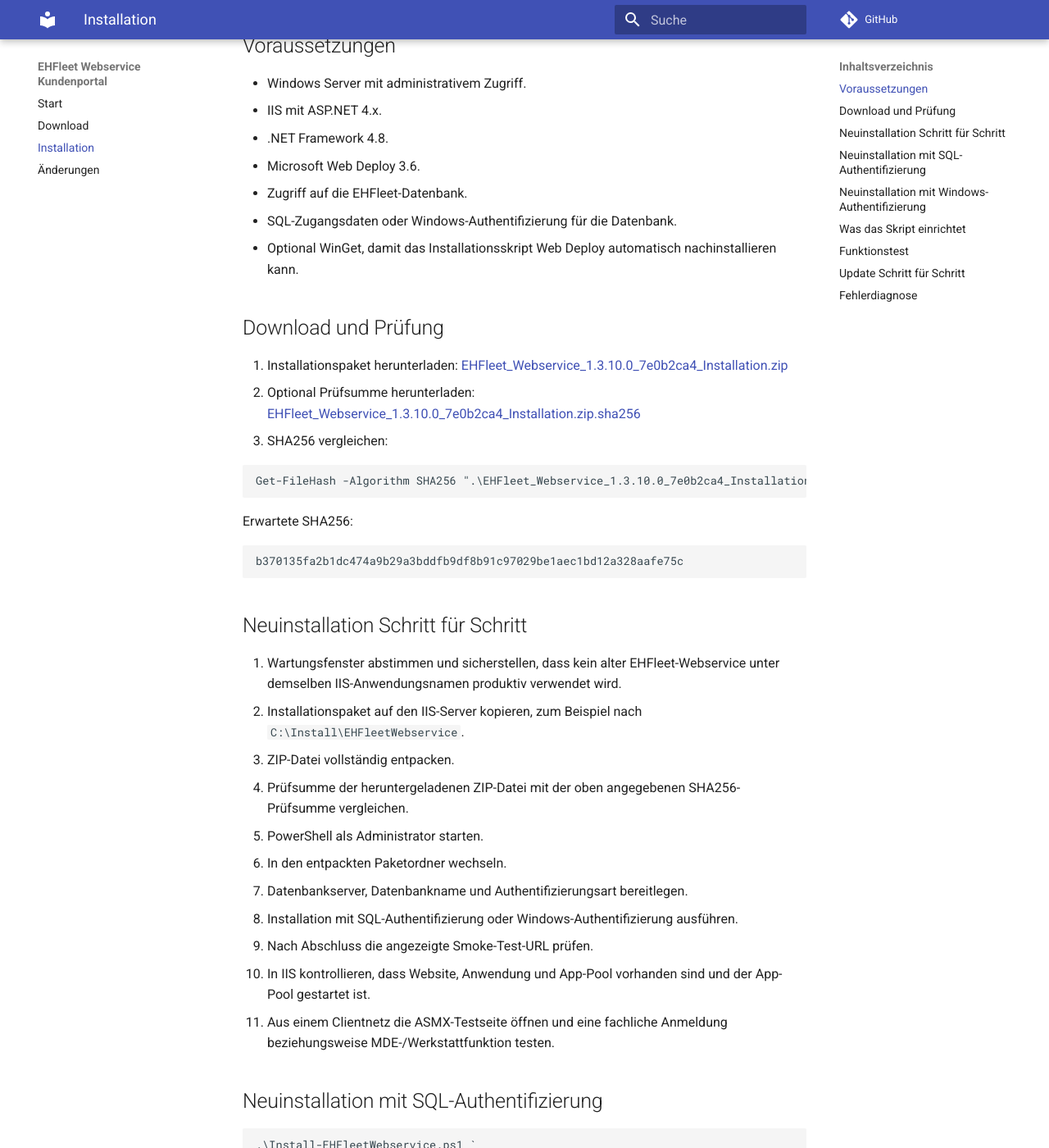
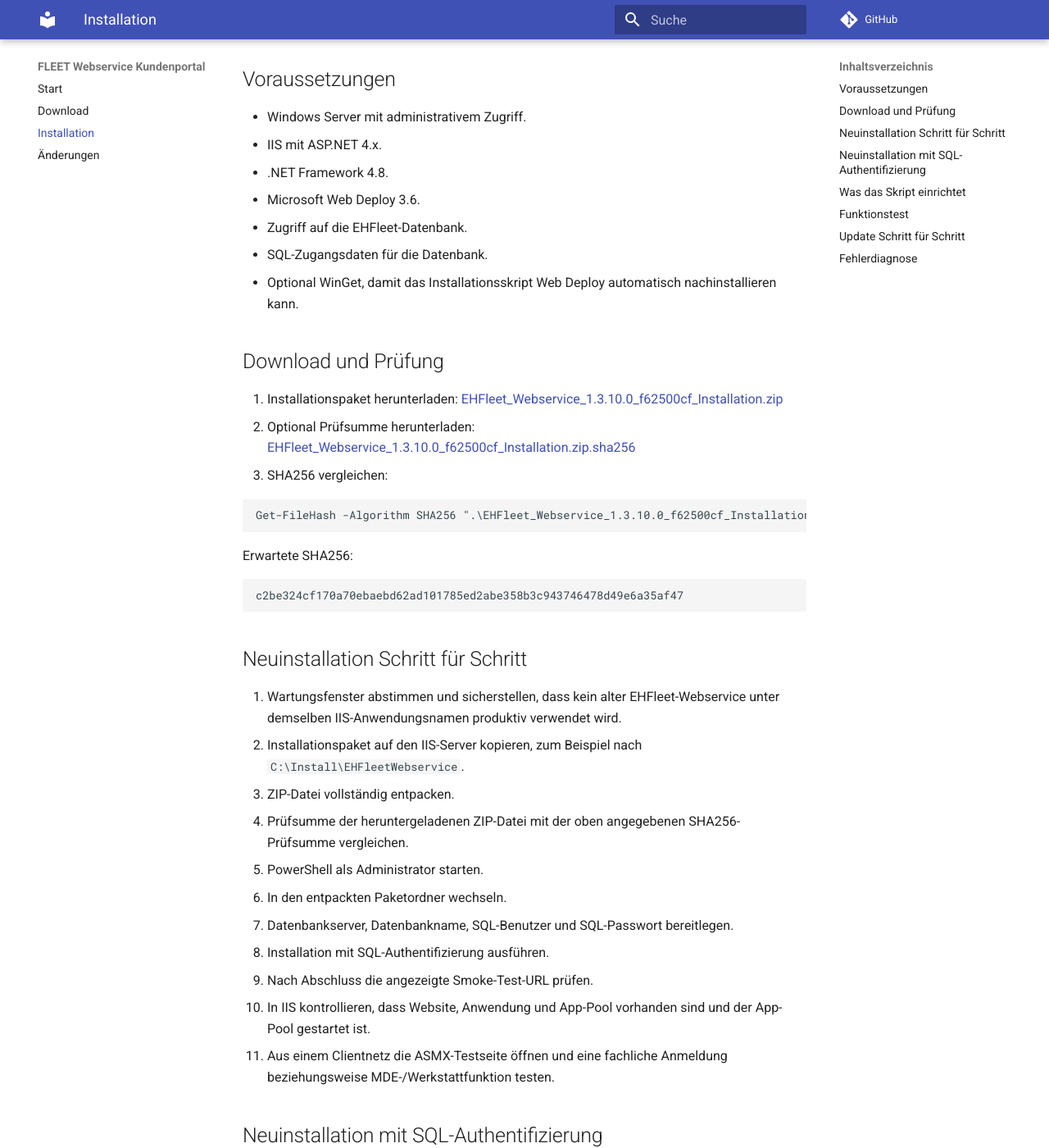
Before and after one commit to harzmann/ehfleet_webservice_docs, an MkDocs documentation site: the page built from docs/installation.md, in a window 1280 px wide and 1400 px high, scrolled down 233 px. Shown: the whole window at 82% size. Built offline with MkDocs 1.6.1 and Material for MkDocs 9.7.7, drawn with Linux system fonts in a browser that asks for light colours; comment, search, counter and statistics services are not loaded; some of the changed text lies outside the part shown.

Commit message:
Aktualisiere EHFleet Webservice Dokumentation

````diff
--- a/docs/installation.md
+++ b/docs/installation.md
@@ -1,6 +1,8 @@
 # Installation des EHFleet Webservice
 
 Diese Anleitung richtet sich an Administratoren, die den Webservice auf einem Windows-IIS-Server installieren oder aktualisieren.
+
+Der Installer unterstützt ausschließlich SQL-Authentifizierung für die Datenbankverbindung.
 
 ## Voraussetzungen
 
@@ -9,23 +11,23 @@ Diese Anleitung richtet sich an Administratoren, die den Webservice auf einem Wi
 - .NET Framework 4.8.
 - Microsoft Web Deploy 3.6.
 - Zugriff auf die EHFleet-Datenbank.
-- SQL-Zugangsdaten oder Windows-Authentifizierung für die Datenbank.
+- SQL-Zugangsdaten für die Datenbank.
 - Optional WinGet, damit das Installationsskript Web Deploy automatisch nachinstallieren kann.
 
 ## Download und Prüfung
 
-1. Installationspaket herunterladen: [EHFleet_Webservice_1.3.10.0_7e0b2ca4_Installation.zip](assets/downloads/EHFleet_Webservice_1.3.10.0_7e0b2ca4_Installation.zip)
-2. Optional Prüfsumme herunterladen: [EHFleet_Webservice_1.3.10.0_7e0b2ca4_Installation.zip.sha256](assets/downloads/EHFleet_Webservice_1.3.10.0_7e0b2ca4_Installation.zip.sha256)
+1. Installationspaket herunterladen: [EHFleet_Webservice_1.3.10.0_f62500cf_Installation.zip](assets/downloads/EHFleet_Webservice_1.3.10.0_f62500cf_Installation.zip)
+2. Optional Prüfsumme herunterladen: [EHFleet_Webservice_1.3.10.0_f62500cf_Installation.zip.sha256](assets/downloads/EHFleet_Webservice_1.3.10.0_f62500cf_Installation.zip.sha256)
 3. SHA256 vergleichen:
 
 ```powershell
-Get-FileHash -Algorithm SHA256 ".\EHFleet_Webservice_1.3.10.0_7e0b2ca4_Installation.zip"
+Get-FileHash -Algorithm SHA256 ".\EHFleet_Webservice_1.3.10.0_f62500cf_Installation.zip"
 ```
 
 Erwartete SHA256:
 
 ```text
-b370135fa2b1dc474a9b29a3bddfb9df8b91c97029be1aec1bd12a328aafe75c
+c2be324cf170a70ebaebd62ad101785ed2abe358b3c943746478d49e6a35af47
 ```
 
 ## Neuinstallation Schritt für Schritt
@@ -36,8 +38,8 @@ b370135fa2b1dc474a9b29a3bddfb9df8b91c97029be1aec1bd12a328aafe75c
 4. Prüfsumme der heruntergeladenen ZIP-Datei mit der oben angegebenen SHA256-Prüfsumme vergleichen.
 5. PowerShell als Administrator starten.
 6. In den entpackten Paketordner wechseln.
-7. Datenbankserver, Datenbankname und Authentifizierungsart bereitlegen.
-8. Installation mit SQL-Authentifizierung oder Windows-Authentifizierung ausführen.
+7. Datenbankserver, Datenbankname, SQL-Benutzer und SQL-Passwort bereitlegen.
+8. Installation mit SQL-Authentifizierung ausführen.
 9. Nach Abschluss die angezeigte Smoke-Test-URL prüfen.
 10. In IIS kontrollieren, dass Website, Anwendung und App-Pool vorhanden sind und der App-Pool gestartet ist.
 11. Aus einem Clientnetz die ASMX-Testseite öffnen und eine fachliche Anmeldung beziehungsweise MDE-/Werkstattfunktion testen.
@@ -56,16 +58,6 @@ b370135fa2b1dc474a9b29a3bddfb9df8b91c97029be1aec1bd12a328aafe75c
   -Database "EHFleet" `
   -SqlUser "ehfleet" `
   -SqlPassword "<passwort>"
-```
-
-## Neuinstallation mit Windows-Authentifizierung
-
-```powershell
-.\Install-EHFleetWebservice.ps1 `
-  -PackagePath ".\ehfleet_webservice.zip" `
-  -SqlServer ".\SQL2019" `
-  -Database "EHFleet" `
-  -UseWindowsAuth
 ```
 
 ## Was das Skript einrichtet
@@ -120,21 +112,6 @@ Beispiel für ein Update mit SQL-Authentifizierung:
   -SqlPassword "<passwort>"
 ```
 
-Beispiel für ein Update mit Windows-Authentifizierung:
-
-```powershell
-.\Install-EHFleetWebservice.ps1 `
-  -SiteName "Default Web Site" `
-  -AppName "ehfleet_webservice" `
-  -AppPoolName "ehfleet_webservice" `
-  -Port 8080 `
-  -PhysicalPath "C:\inetpub\wwwroot\ehfleet_webservice" `
-  -PackagePath ".\ehfleet_webservice.zip" `
-  -SqlServer ".\SQL2019" `
-  -Database "EHFleet" `
-  -UseWindowsAuth
-```
-
 ## Fehlerdiagnose
 
 - PowerShell muss erhöht gestartet sein.
--- a/mkdocs.yml
+++ b/mkdocs.yml
@@ -1,4 +1,4 @@
-site_name: EHFleet Webservice Kundenportal
+site_name: FLEET Webservice Kundenportal
 site_url: https://harzmann.github.io/ehfleet_webservice_docs/
 repo_url: https://github.com/harzmann/ehfleet_webservice_docs
 theme:
````
Also changed, not shown: README.md (+1 -1 lines), docs/download.md (+5 -5 lines), docs/index.md (+6 -6 lines), 4 other files.
